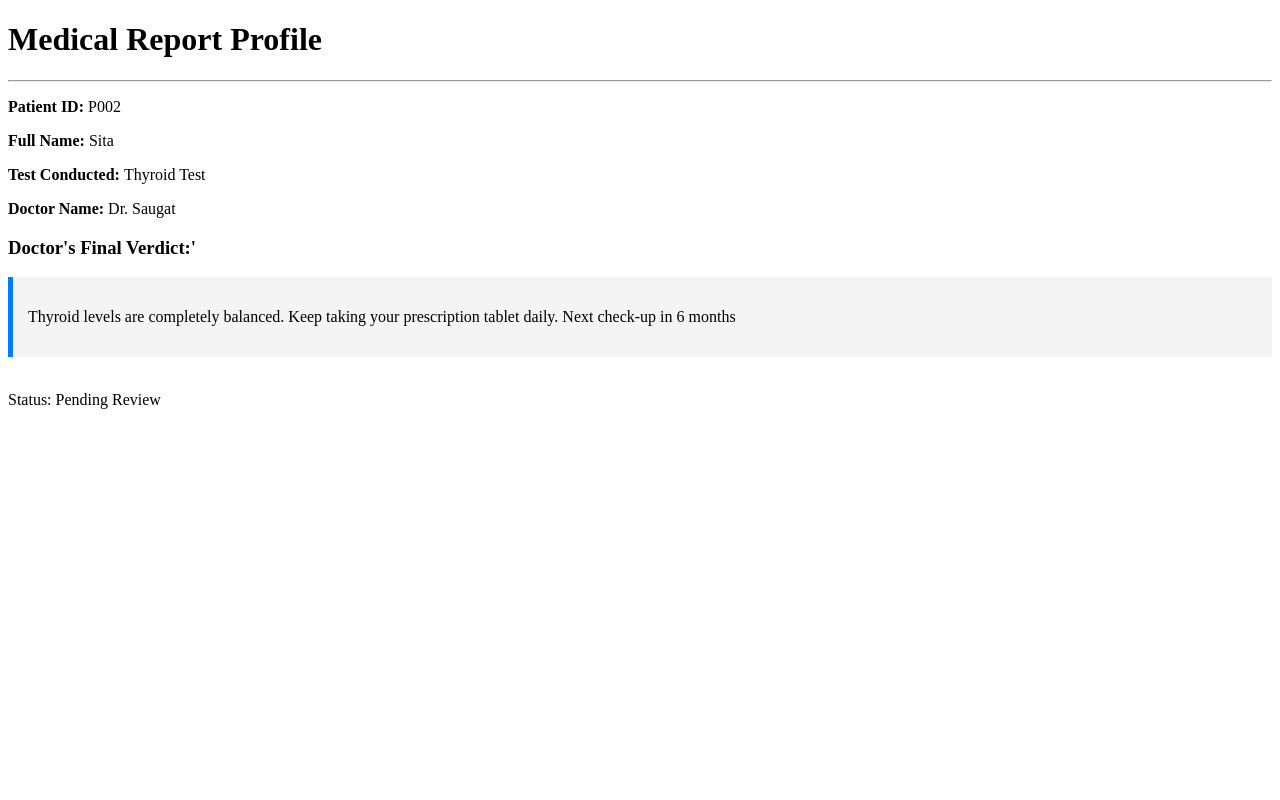
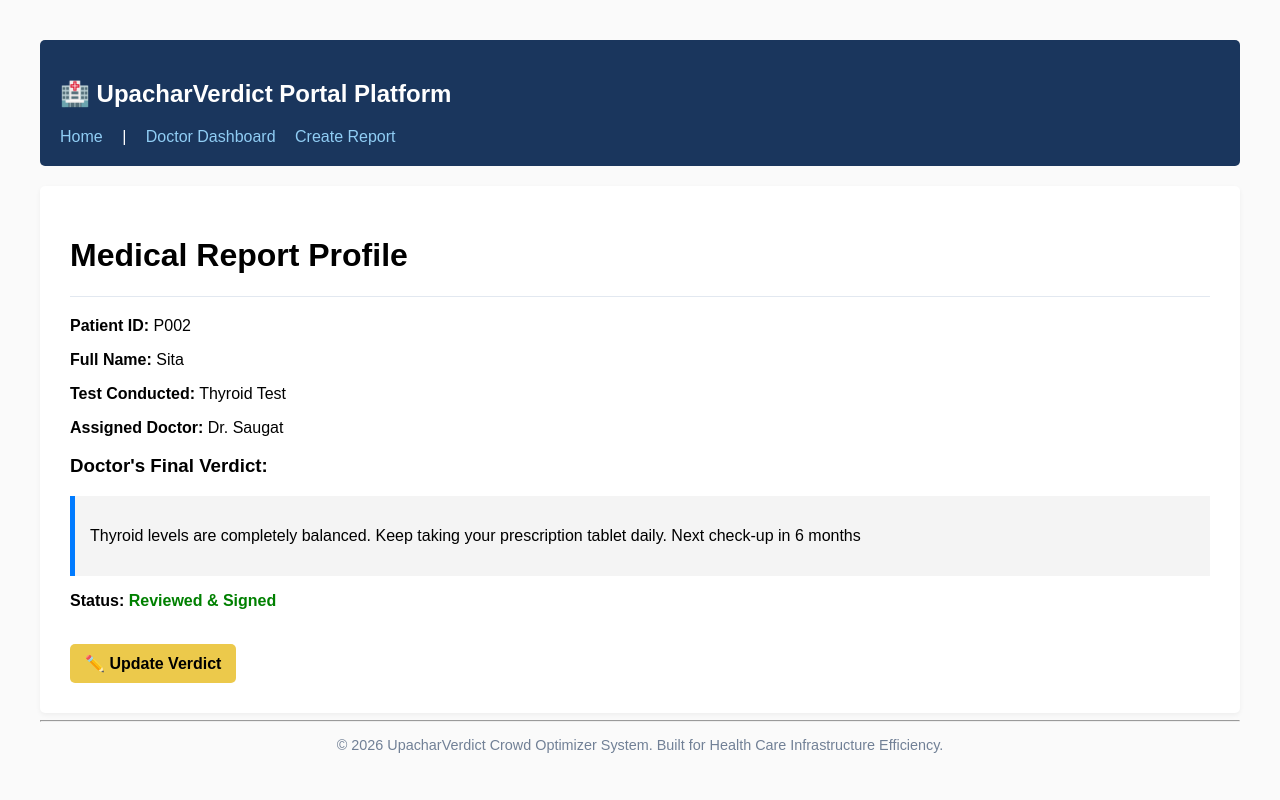
Before and after one commit to SaugatPanta10/hospital-crowd-management, a Django app: a page that uses records/templates/records/patient_detail.html in a window 1280 px wide. Run offline with Django 5.2, Linux system fonts and the light colour scheme; data comes from the database, SQL or seed files in the repository.

Commit message:
Feat: Implement doctor update form and instance saving logic

```diff
--- a/records/forms.py
+++ b/records/forms.py
@@ -6,3 +6,8 @@ class PatientReportForm(forms.ModelForm):
         model = PatientReport
         # Only these fields will show up on the HTML page
         fields = ['patient_id', 'patient_name', 'patient_phone', 'test_name']
+
+class DoctorVerdictForm(forms.ModelForm):
+    class Meta:
+        model = PatientReport
+        fields = ['doctor_name', 'verdict', 'is_reviewed']
--- a/records/templates/records/patient_detail.html
+++ b/records/templates/records/patient_detail.html
@@ -1,24 +1,32 @@
-<!DOCTYPE html>
-<html lang = "eng">
-    <head>
-        <meta charset = "UTF-8">
-        <meta name = "viewport" content = "width=device-width, initial-scale=1.0">
-        <title> Patient Report - {{report.patient_name}}</title>
-    </head>
-    <body>
+{% extends 'records/base.html' %}
+
+{% block title %}Patient Report - {{ report.patient_name }}{% endblock %}
+
+{% block content %}
     <h1>Medical Report Profile</h1>
-    <hr>
-    <p><strong> Patient ID: </strong> {{report.patient_id}}</p>
-    <p><strong> Full Name: </strong> {{report.patient_name}}</p>
-    <p><strong> Test Conducted: </strong> {{report.test_name}}</p>
-    <p><strong> Doctor Name: </strong> {{report.doctor_name}}</p>
+    <hr style="border: 0; border-top: 1px solid #e2e8f0; margin-bottom: 20px;">
 
-    <h3>Doctor's Final Verdict:'</h3>
-    <div style = "background-color: #f4f4f4; padding: 15px; border-left: 5px solid #007bff;">
+    <p><strong>Patient ID:</strong> {{ report.patient_id }}</p>
+    <p><strong>Full Name:</strong> {{ report.patient_name }}</p>
+    <p><strong>Test Conducted:</strong> {{ report.test_name }}</p>
+    <p><strong>Assigned Doctor:</strong> {{ report.doctor_name }}</p>
+
+    <h3>Doctor's Final Verdict:</h3>
+    <div style="background-color: #f4f4f4; padding: 15px; border-left: 5px solid #007bff; margin-bottom: 15px;">
         <p>{{ report.verdict }}</p>
     </div>
 
+    <p><strong>Status:</strong>
+        {% if report.is_reviewed %}
+            <span style="color: green; font-weight: bold;">Reviewed & Signed</span>
+        {% else %}
+            <span style="color: red; font-weight: bold;">Pending Review</span>
+        {% endif %}
+    </p>
+
     <br>
-    <p> Status: {% if report.is_reviewd %} Reviewed & Signed {% else %}Pending Review{% endif %}</p>
-    </body>
-</html>
+
+    <a href="{% url 'update_verdict' report.patient_id %}" style="background-color: #ecc94b; color: #000; padding: 10px 15px; text-decoration: none; border-radius: 5px; font-weight: bold; display: inline-block;">
+        ✏️ Update Verdict
+    </a>
+{% endblock %}
--- a/records/urls.py
+++ b/records/urls.py
@@ -6,5 +6,6 @@ urlpatterns = [ # it must be called exactly urlpatterns as this is a special dja
     path('', views.home_view, name = 'home'),
     path('doctor/', views.doctor_dashboard_view, name = "doctor_dashboard"),
     path('patient/<str:patient_id>/', views.patient_detail_view, name = 'patient_detail'),
-    path('create/', views.create_report_view, name = 'create_report' )
+    path('create/', views.create_report_view, name = 'create_report' ),
+    path('patient/<str:patient_id>/update/', views.update_verdict_view, name = 'update_verdict')
 ]
--- a/records/views.py
+++ b/records/views.py
@@ -38,3 +38,18 @@ def create_report_view(request):
 
     context = {'form': form}
     return render(request, 'records/create_report.html', context)
+
+def update_verdict_view (request, patient_id):
+    report = get_object_or_404(PatientReport, patient_id = patient_id)
+
+    if request.method =='POST':
+        form = DoctorVerdictForm(request.POST, instance = report)
+        if form.is_valid():
+            form.save()
+            return redirect('patient_detail', patient_id = report.patient_id)
+
+    else:
+        form = DoctorVerdictForm(instance = report)
+
+    context = {'form': form, 'report': report}
+    return render(request, 'records/update_verdict.html', context)
```
Also changed, not shown: records/templates/records/update_verdict.html (added, +22 -0 lines).
